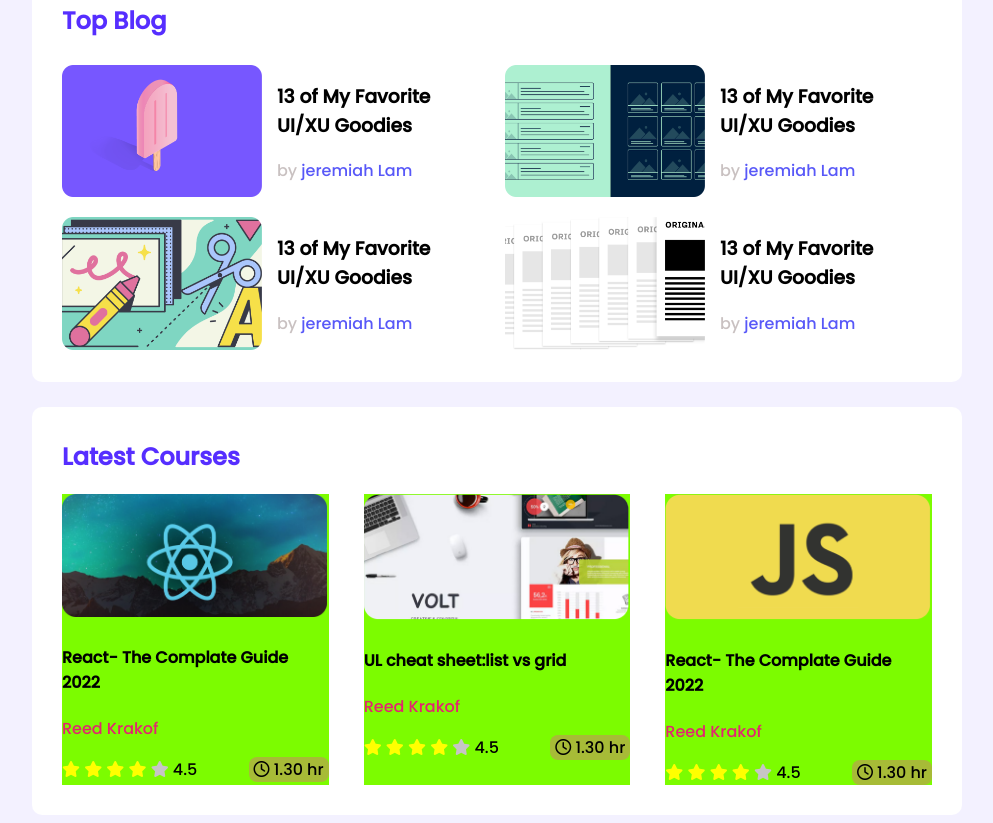
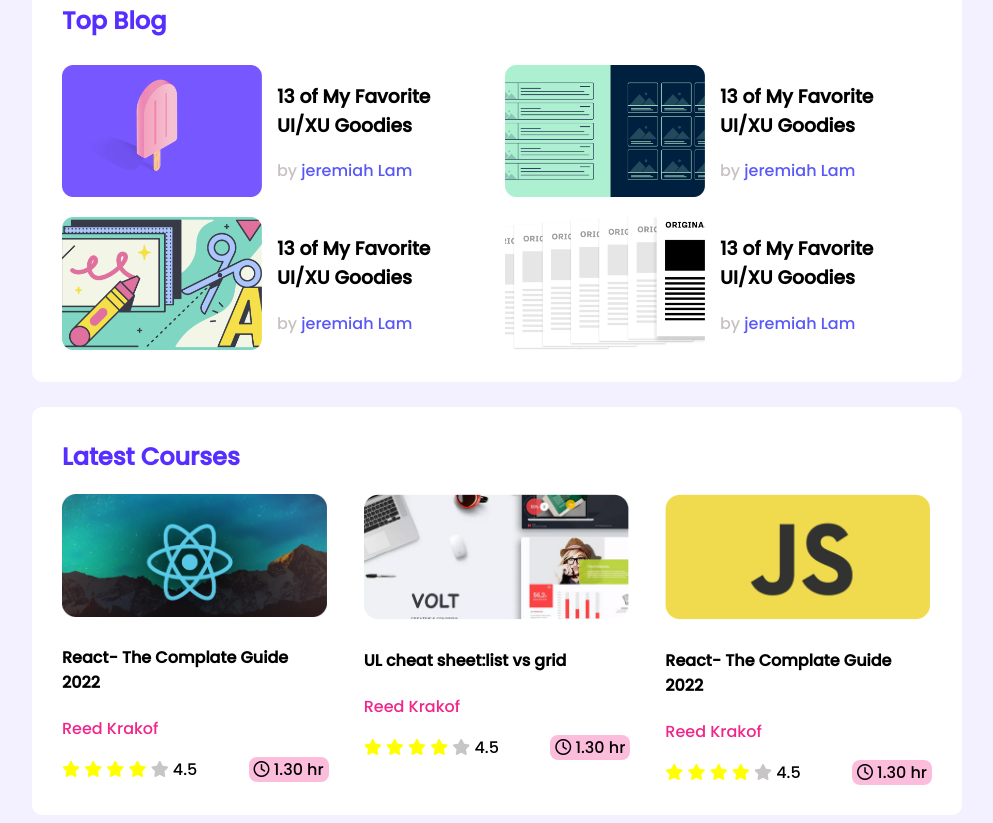
Before and after one commit to TaHasib981/Practice-M-9, a plain HTML site: page index.html in a window 1280 px wide. Shown: the part 336-1159 px from the top of the page, without its empty margins (143-1136 px from the left). Drawn offline with Linux system fonts and the light colour scheme; a web font is replaced by a local one.

Commit message:
commitpusded

```diff
--- a/style.css
+++ b/style.css
@@ -87,9 +87,7 @@ a{
     grid-template-columns: repeat(3, 1fr);
     grid-column-gap: 35px;
 }
-.course{
-    background-color: lawngreen;
-}
+
 .course-banner img{
     width: 265px;
 }
```
